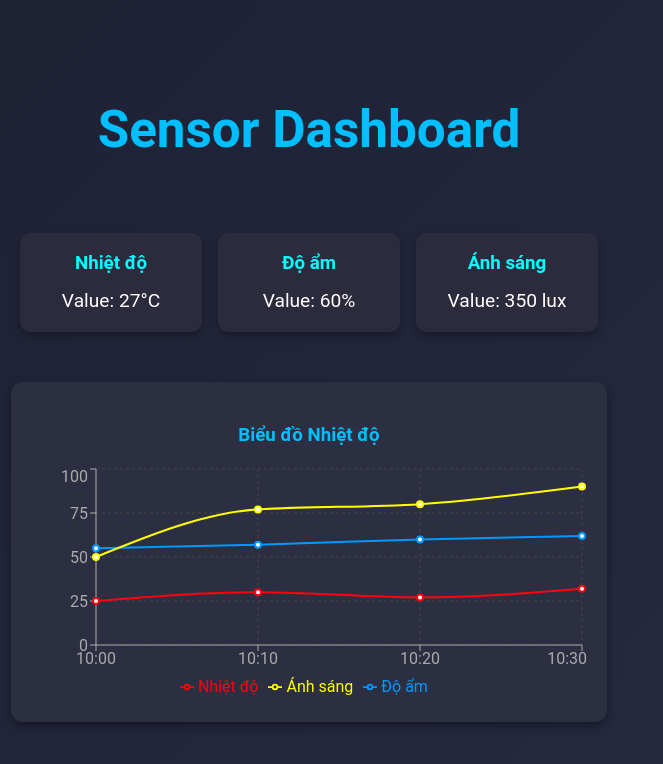
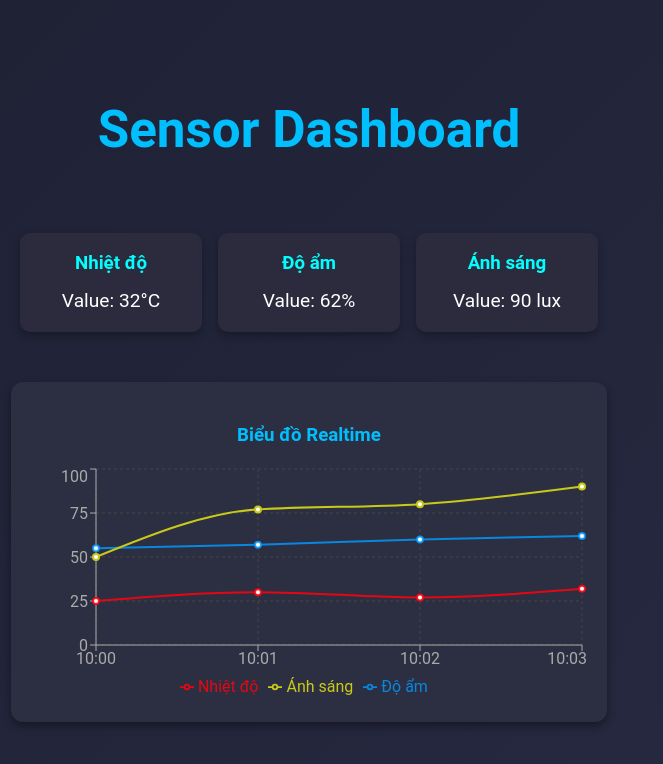
Before and after one commit to Uroraa/BTL_IT4409, a React app in the folder frontend/: page / in a window 1280 px wide. Shown: the top 764 px of the page, without its empty margins (0-663 px from the left). Built offline with nearby package versions, Linux system fonts and the light colour scheme; the HTML template or start-up script is replaced by a standard one.

Commit message:
fix ui layout

```diff
--- a/frontend/src/App.jsx
+++ b/frontend/src/App.jsx
@@ -10,17 +10,17 @@ function App() {
 
   useEffect(() => {
     const mockData = [
-      { id: 1, name: 'Nhiệt độ', value: '27°C' },
-      { id: 2, name: 'Độ ẩm', value: '60%' },
-      { id: 3, name: 'Ánh sáng', value: '350 lux' },
+      { id: 1, name: 'Nhiệt độ', value: '32°C' },
+      { id: 2, name: 'Độ ẩm', value: '62%' },
+      { id: 3, name: 'Ánh sáng', value: '90 lux' },
     ];
     setSensors(mockData);
 
     const mockChart = [
       { time: "10:00", temp: 25, humi: 55, light: 50 },
-      { time: "10:10", temp: 30, humi: 57, light: 77 },
-      { time: "10:20", temp: 27, humi: 60, light: 80 },
-      { time: "10:30", temp: 32, humi: 62, light: 90 }
+      { time: "10:01", temp: 30, humi: 57, light: 77 },
+      { time: "10:02", temp: 27, humi: 60, light: 80 },
+      { time: "10:03", temp: 32, humi: 62, light: 90 }
     ];
     setChartData(mockChart);
   }, []);
--- a/frontend/src/SensorChart.jsx
+++ b/frontend/src/SensorChart.jsx
@@ -14,7 +14,7 @@ import './App.css';
 function SensorChart({ data }) {
   return (
     <div className="sensor-chart">
-      <h3>Biểu đồ Nhiệt độ</h3>
+      <h3>Biểu đồ Realtime</h3>
 
       <ResponsiveContainer width="100%" height="80%">
         <LineChart data={data}>
@@ -24,9 +24,9 @@ function SensorChart({ data }) {
           <Tooltip />
           <Legend />
 
-          <Line type="monotone" dataKey="temp" name="Nhiệt độ" stroke="#ff000dff" strokeWidth={2} />
-          <Line type="monotone" dataKey="humi" name="Độ ẩm" stroke="#0099ffff" strokeWidth={2} />
-          <Line type="monotone" dataKey="light" name="Ánh sáng" stroke="#ffff00" strokeWidth={2} />
+          <Line type="monotone" dataKey="temp" name="Nhiệt độ" stroke="#ff000de0" strokeWidth={2} />
+          <Line type="monotone" dataKey="humi" name="Độ ẩm" stroke="#0099ffd5" strokeWidth={2} />
+          <Line type="monotone" dataKey="light" name="Ánh sáng" stroke="#c9c919ff" strokeWidth={2} />
         </LineChart>
       </ResponsiveContainer>
     </div>
```
